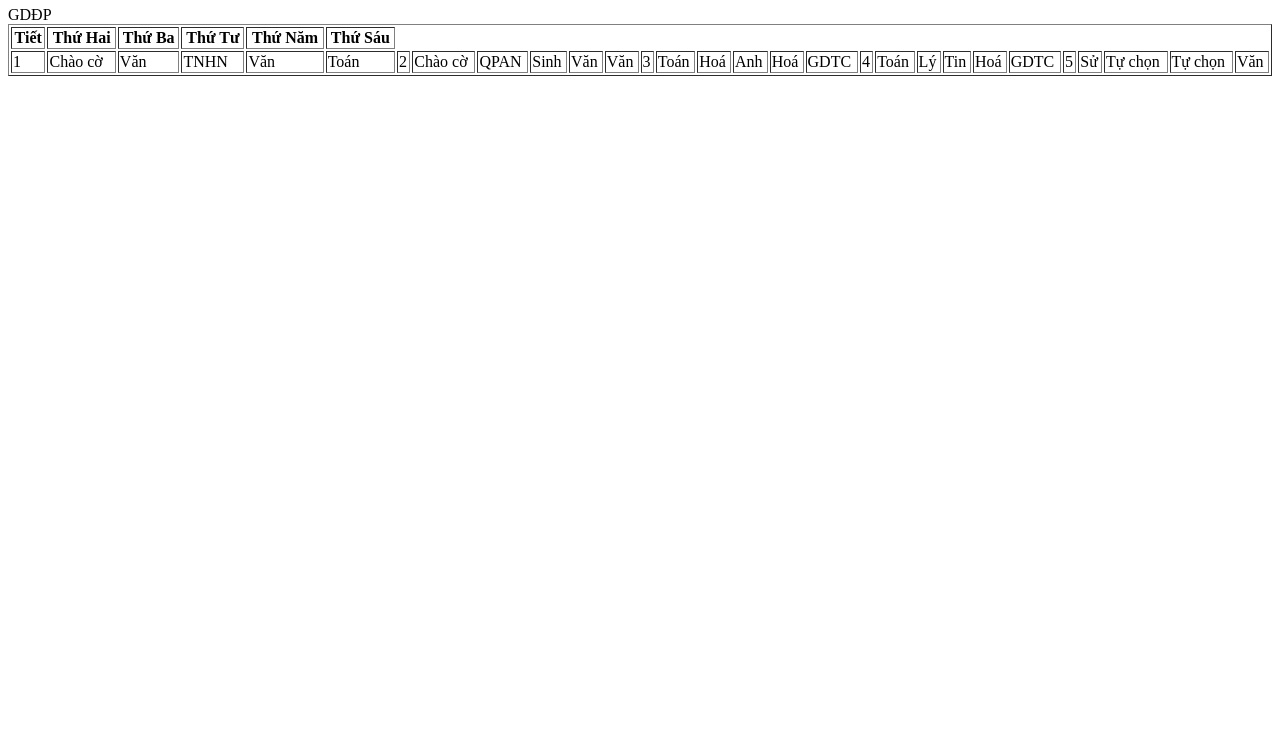
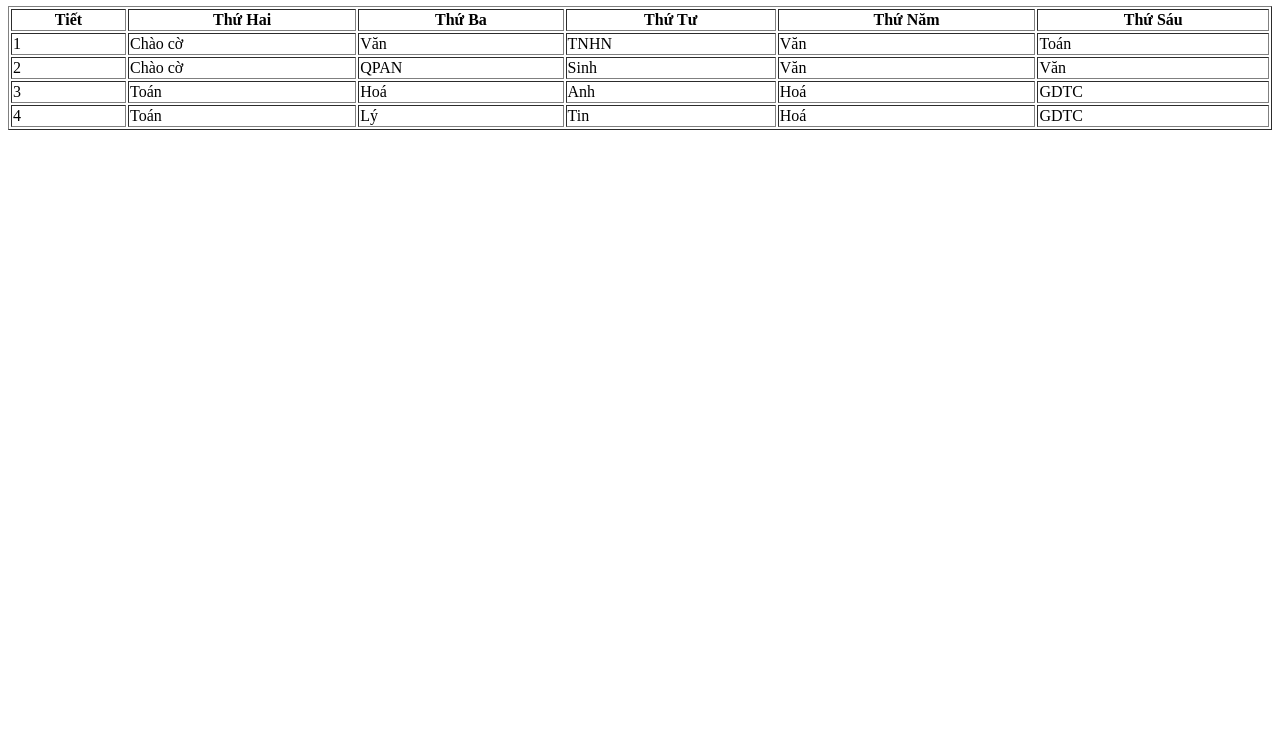
Before and after one commit to fnhuw/12phuongnhunq, a plain HTML site: page index.html in a window 1280 px wide. Shown: the part 60-800 px from the top of the page. Drawn offline with Linux system fonts and the light colour scheme.

Commit message:
Update index.html

```diff
--- a/index.html
+++ b/index.html
@@ -10,10 +10,12 @@
       </tr>
       <tr>
         <td>1</td> <td>Chào cờ</td> <td>Văn</td> <td>TNHN</td> <td>Văn</td> <td>Toán</td>
-        <td>2</td> <td>Chào cờ</td> <td>QPAN</td> <td>Sinh</td> <td>Văn</td> <td>Văn</td>
-        <td>3</td> <td>Toán</td> <td>Hoá</td> <td>Anh</td> <td>Hoá</td> <td>GDTC</td>
-        <td>4</td> <td>Toán</td> <td>Lý</td> <td>Tin</td> <td>Hoá</td> <td>GDTC</td>
-        <td>5</td> <td>Sử</td> <td>Tự chọn</td> <td>Tự chọn</td> </td>GDĐP</td> <td>Văn</td>
+        </tr>
+      <tr><td>2</td> <td>Chào cờ</td> <td>QPAN</td> <td>Sinh</td> <td>Văn</td> <td>Văn</td>
+      </tr>
+      <tr><td>3</td> <td>Toán</td> <td>Hoá</td> <td>Anh</td> <td>Hoá</td> <td>GDTC</td>
+      </tr>
+      <tr><td>4</td> <td>Toán</td> <td>Lý</td> <td>Tin</td> <td>Hoá</td> <td>GDTC</td>
       </tr>
     </table>
   </body>
```
